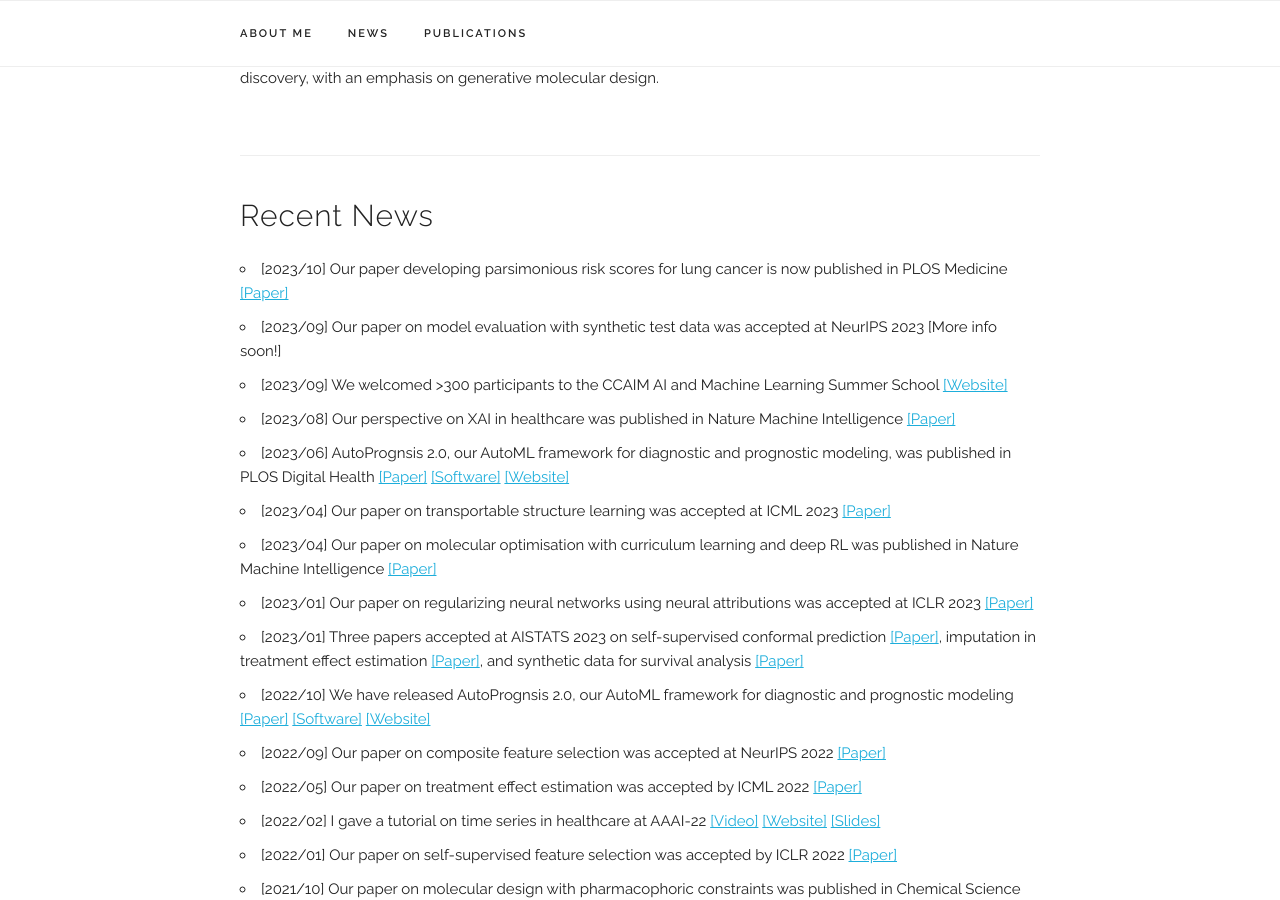
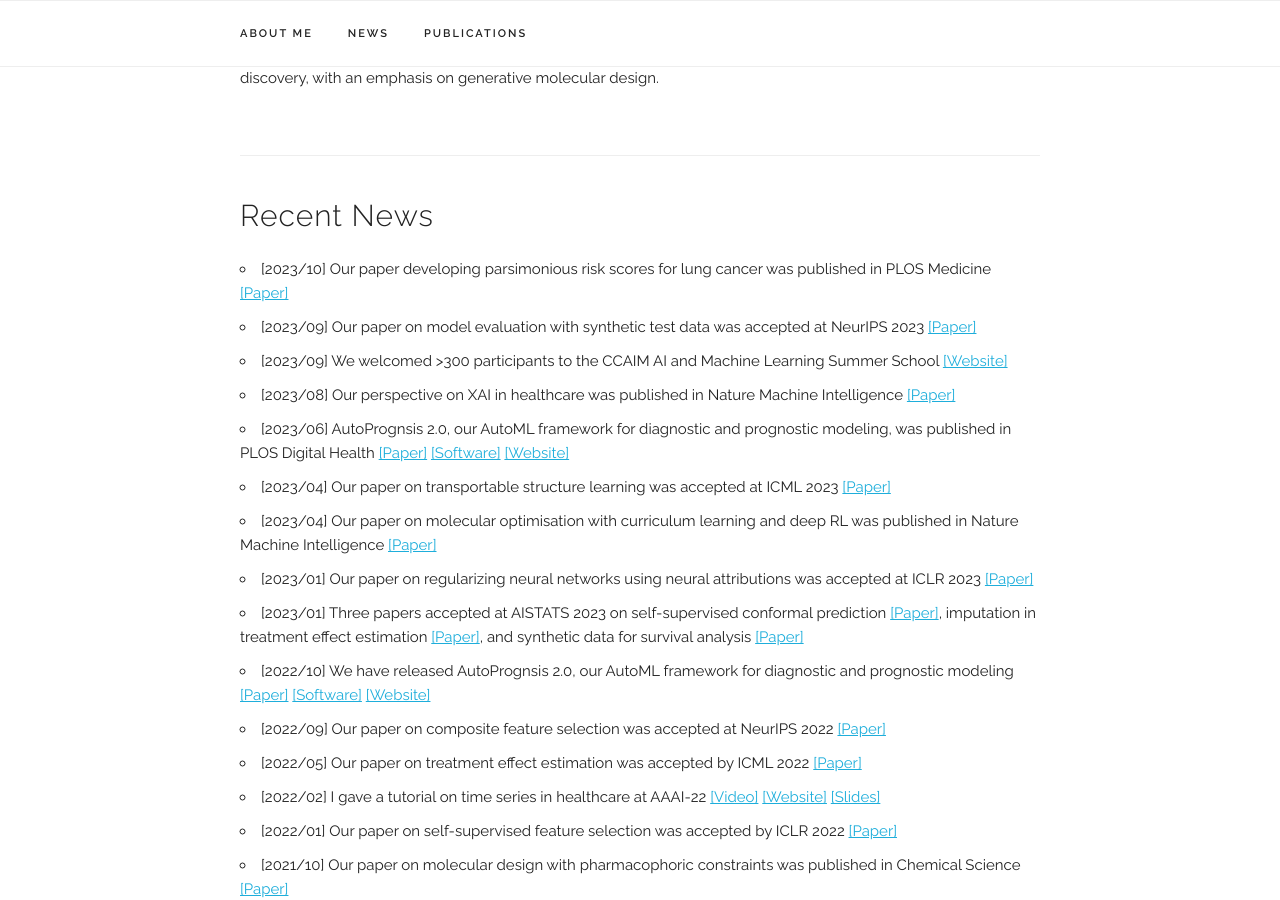
Before and after one commit to fimrie/fimrie.github.io, a Jekyll site: the page built from index.html, in a window 1280 px wide and 900 px high, scrolled down 622 px. Built offline with Jekyll 4.4.1, drawn with Linux system fonts in a browser that asks for light colours; some web fonts are replaced.

Commit message:
Update index.html

```diff
--- a/index.html
+++ b/index.html
@@ -22,8 +22,8 @@
 <div class="docs-section" id="news">
   <h4>Recent News</h4>
   <ul>
-    <li>[2023/10] Our paper developing parsimonious risk scores for lung cancer is now published in PLOS Medicine <a href="https://journals.plos.org/plosmedicine/article?id=10.1371/journal.pmed.1004287">[Paper]</a></li>
-    <li>[2023/09] Our paper on model evaluation with synthetic test data was accepted at NeurIPS 2023 [More info soon!]</li>
+    <li>[2023/10] Our paper developing parsimonious risk scores for lung cancer was published in PLOS Medicine <a href="https://journals.plos.org/plosmedicine/article?id=10.1371/journal.pmed.1004287">[Paper]</a></li>
+    <li>[2023/09] Our paper on model evaluation with synthetic test data was accepted at NeurIPS 2023 <a href="https://arxiv.org/abs/2310.16524">[Paper]</a></li>
     <li>[2023/09] We welcomed >300 participants to the CCAIM AI and Machine Learning Summer School <a href="https://ccaim.cam.ac.uk/summer-school/">[Website]</a></li>
     <li>[2023/08] Our perspective on XAI in healthcare was published in Nature Machine Intelligence <a href="https://www.nature.com/articles/s42256-023-00698-2">[Paper]</a></li>
     <li>[2023/06] AutoPrognsis 2.0, our AutoML framework for diagnostic and prognostic modeling, was published in PLOS Digital Health <a href="https://journals.plos.org/digitalhealth/article?id=10.1371/journal.pdig.0000276">[Paper]</a> <a href="https://github.com/vanderschaarlab/AutoPrognosis">[Software]</a> <a href="https://www.autoprognosis.vanderschaar-lab.com/">[Website]</a></li>
```
